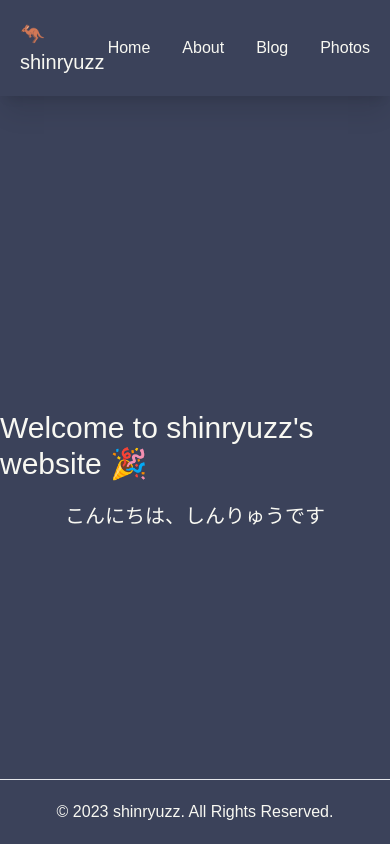
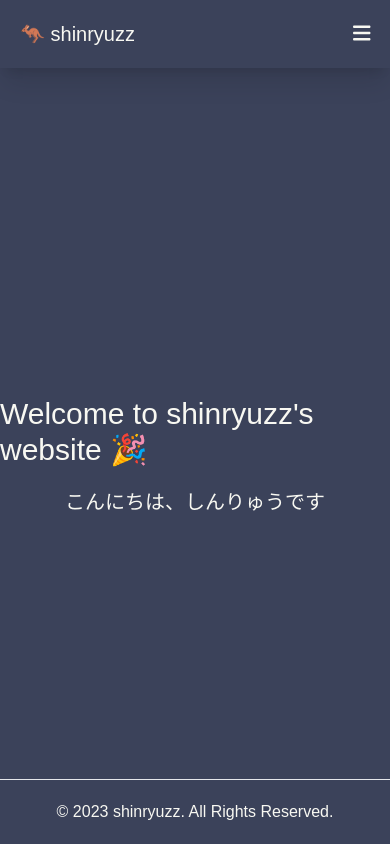
Before and after one commit to ShinryuZz/shinryuzz-website, a Next.js app: page / in a window 390 px wide. Built offline with nearby package versions, Linux system fonts and the light colour scheme; a web font is replaced by a local one; what tailwind-dracula would draw is missing.

Commit message:
add menu bar for responsive ui in header

```diff
--- a/package.json
+++ b/package.json
@@ -9,6 +9,9 @@
     "lint": "next lint"
   },
   "dependencies": {
+    "@fortawesome/fontawesome-svg-core": "^6.4.2",
+    "@fortawesome/free-solid-svg-icons": "^6.4.2",
+    "@fortawesome/react-fontawesome": "^0.2.0",
     "@types/node": "20.4.10",
     "@types/react": "18.2.20",
     "@types/react-dom": "18.2.7",
--- a/src/components/layout/Header.tsx
+++ b/src/components/layout/Header.tsx
@@ -1,19 +1,49 @@
-import React from "react";
+"use client";
+
+import React, { useState } from "react";
 import Link from "next/link";
+import { FontAwesomeIcon } from "@fortawesome/react-fontawesome";
+import { faBars } from "@fortawesome/free-solid-svg-icons";
 
 const Header = () => {
+  const [isOpen, setIsOpen] = useState<boolean>(false);
+  const handleMenuToggle = () => setIsOpen(!isOpen);
+  const handleMenuClose = () => setIsOpen(false);
+
   return (
-    <header className="relative bg-darker w-full flex justify-around items-center p-5 shadow-xl">
-      <Link href="/">
-        <h1 className="text-xl">🦘 shinryuzz</h1>
-      </Link>
-      <nav className="flex items-center gap-8">
-        <Link href="/">Home</Link>
-        <Link href="/about">About</Link>
-        <Link href="/blog">Blog</Link>
-        <Link href="/photos">Photos</Link>
+    <header className="bg-darker p-5 shadow-xl">
+      <nav className="w-full flex sm:justify-around justify-between items-center ">
+        <Link href="/">
+          <h1 className="text-xl">🦘 shinryuzz</h1>
+        </Link>
+        <div className="items-center sm:hidden">
+          <button onClick={handleMenuToggle}>
+            <FontAwesomeIcon icon={faBars} size="lg" />
+          </button>
+        </div>
+        <div
+          className={
+            isOpen
+              ? "fixed top-16 right-0 bottom-0 left-0 flex flex-col gap-2 bg-darker justify-start items-center"
+              : "hidden sm:flex items-center gap-8"
+          }
+        >
+          <Link href="/" onClick={handleMenuClose}>
+            Home
+          </Link>
+          <Link href="/about" onClick={handleMenuClose}>
+            About
+          </Link>
+          <Link href="/blog" onClick={handleMenuClose}>
+            Blog
+          </Link>
+          <Link href="/photos" onClick={handleMenuClose}>
+            Photos
+          </Link>
+        </div>
+
+        {/* TODO: light/dark モード切り替え */}
       </nav>
-      {/* TODO: light/dark モード切り替え */}
     </header>
   );
 };
```
Also changed, not shown: 1 other file (tests, documents, lock files or other folders).
